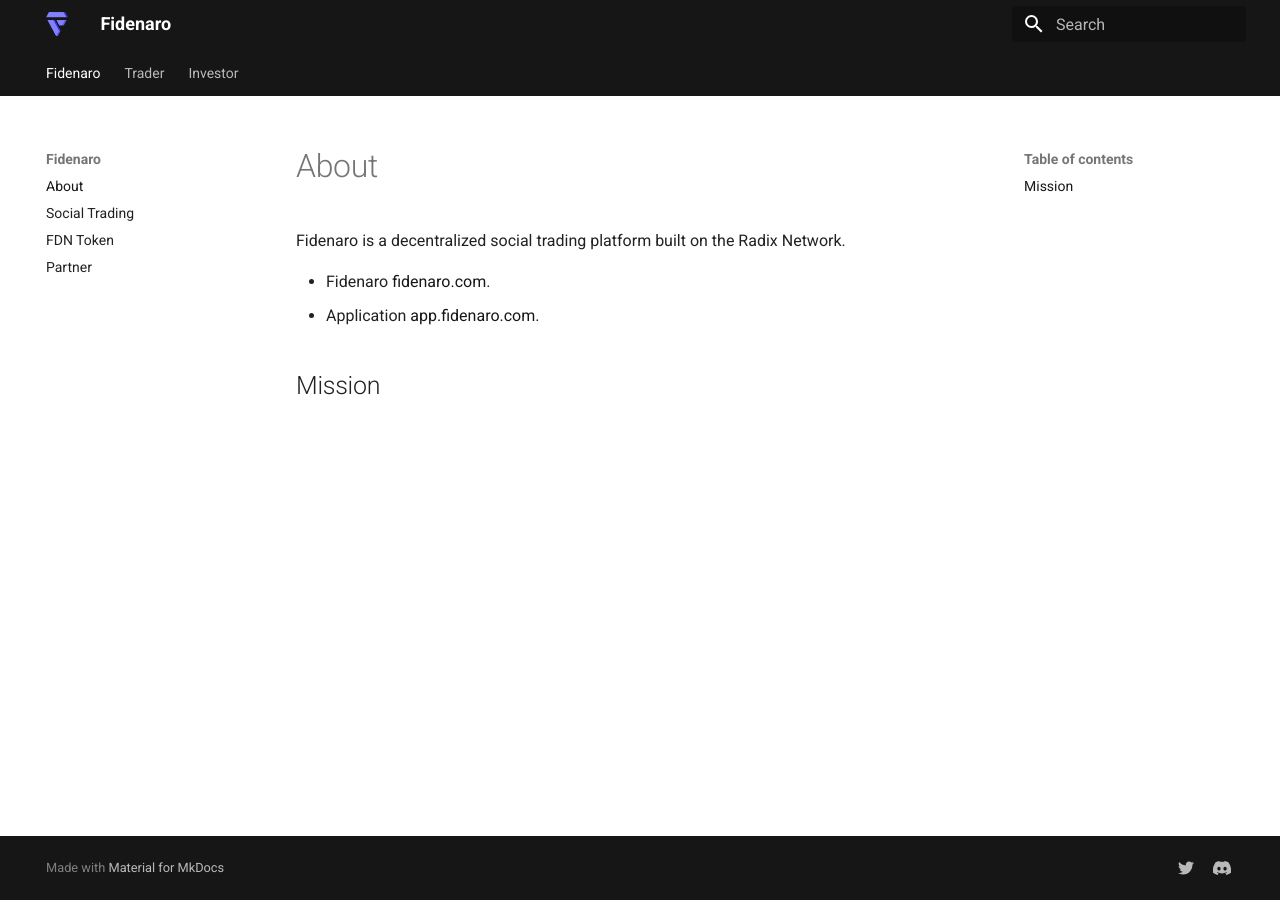
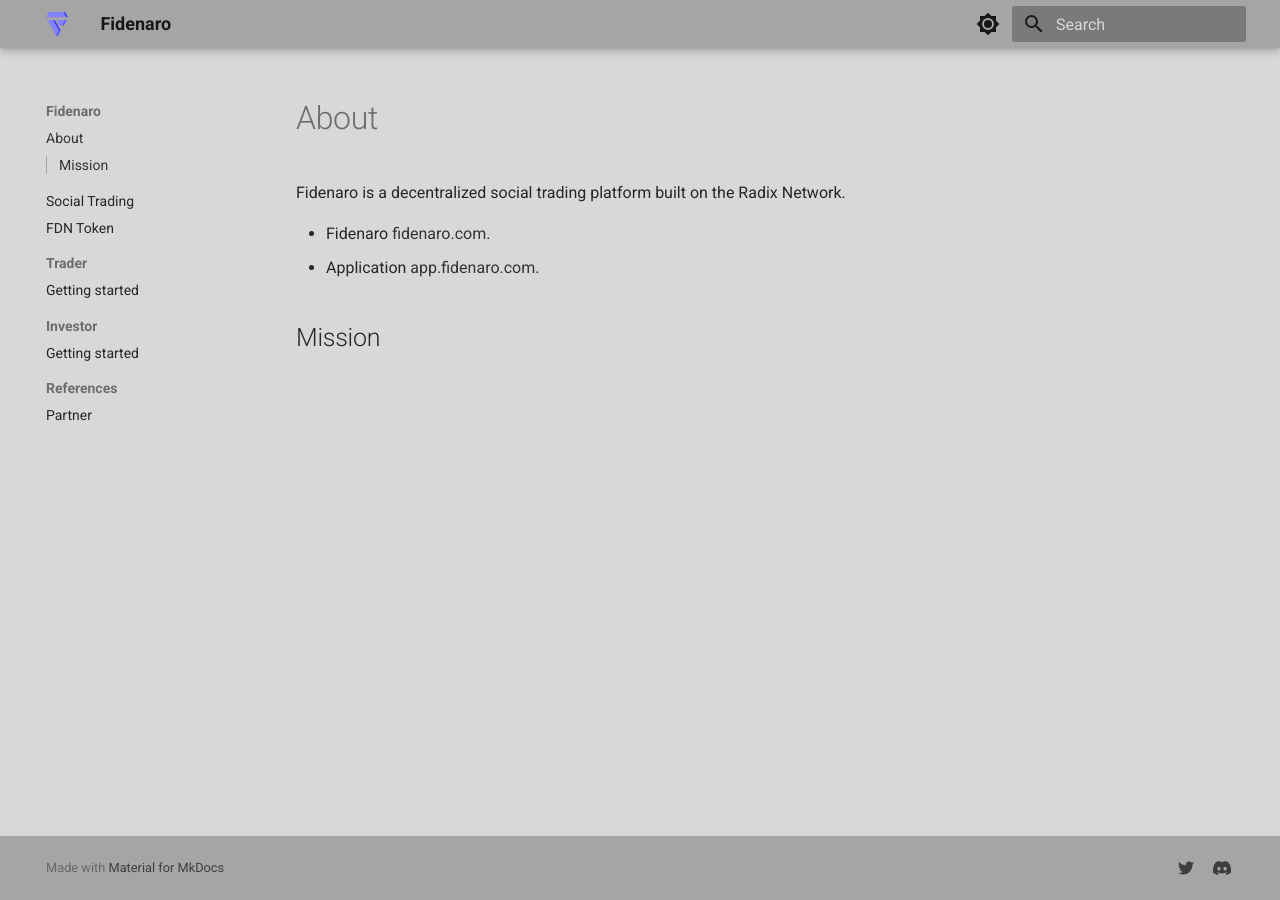
Before and after one commit to razi90/fidenaro-docs, an MkDocs documentation site: the page built from docs/index.md, in a window 1280 px wide. Built offline with MkDocs 1.6.1 and Material for MkDocs 9.7.7, drawn with Linux system fonts in a browser that asks for light colours.

Commit message:
Style change.

```diff
--- a/docs/stylesheets/extra.css
+++ b/docs/stylesheets/extra.css
@@ -1,5 +1,124 @@
+/* https://github.com/squidfunk/mkdocs-material/blob/master/src/assets/stylesheets/main/_colors.scss */
+
 :root {
-    --md-primary-fg-color: #161616;
-    --md-primary-fg-color--light: #F7FAFC;
+
+
+    /*
+    --md-default-bg-color: #19191E;
+    --md-default-bg-color--light: #19191E;
+    --md-default-bg-color--dark: #19191E;
+    */
+    --md-default-bg-color: #19191E;
+    --md-default-bg-color--light: #19191E;
+    --md-default-bg-color--dark: #19191E;
+
+    --md-default-fg-color: hsla(0, 0%, 100%, 0.87);
+    --md-default-fg-color--light: hsla(0, 0%, 100%, 0.54);
+    --md-default-fg-color--lighter: hsla(0, 0%, 100%, 0.32);
+    --md-default-fg-color--lightest: hsla(0, 0%, 100%, 0.07);
+    --md-default-bg-color: #161616;
+    --md-default-bg-color--light: #19191E;
+    --md-default-bg-color--lighter: #1C1B25;
+    --md-default-bg-color--lightest: #211F34;
+
+
+    /* Primary color shades */
+    --md-primary-fg-color: #19191E;
+    --md-primary-fg-color--light: #1C1B25;
     --md-primary-fg-color--dark: #161616;
+    --md-primary-bg-color: hsla(0, 0%, 100%, 1);
+    --md-primary-bg-color--light: hsla(0, 0%, 100%, 0.7);
+
+
+    /* Link style */
+    --md-text-link-color: #6B5EFF;
+    --md-typeset-a-color: hsla(0, 0%, 100%, 0.87);
+
+
+    /* Footer color shades */
+    --md-footer-fg-color: hsla(0, 0%, 100%, 1);
+    --md-footer-fg-color--light: hsla(0, 0%, 100%, 0.7);
+    --md-footer-fg-color--lighter: hsla(0, 0%, 100%, 0.45);
+    --md-footer-bg-color: #19191E;
+    --md-footer-bg-color--dark: #1C1B25;
+
 }
+
+/* Light mode */
+[data-md-color-scheme="default"] {
+
+
+
+
+    --md-default-fg-color: hsla(0, 0%, 5%, 0.87);
+    --md-default-fg-color--light: hsla(0, 0%, 7%, 0.54);
+    --md-default-fg-color--lighter: hsla(0, 0%, 12%, 0.32);
+    --md-default-fg-color--lightest: hsla(0, 0%, 17%, 0.07);
+
+    --md-default-bg-color: #d8d8d8;
+    --md-default-bg-color--light: #19191E;
+    --md-default-bg-color--light: #19191E;
+    --md-default-bg-color--lighter: #1C1B25;
+    --md-default-bg-color--lightest: #211F34;
+    --md-default-bg-color--dark: #19191E;
+
+
+    /* Primary color shades */
+    --md-primary-fg-color: #a5a5a5;
+    --md-primary-fg-color--light: #1C1B25;
+    --md-primary-fg-color--dark: #161616;
+    --md-primary-bg-color: rgb(24, 24, 24);
+    --md-primary-bg-color--light: hsla(0, 0%, 100%, 0.7);
+
+
+    /* Link style */
+    --md-text-link-color: #6B5EFF;
+    --md-typeset-a-color: hsla(0, 0%, 11%, 0.87);
+
+
+    /* Footer color shades */
+    --md-footer-fg-color: #6B5EFF;
+    --md-footer-fg-color--light: hsla(0, 0%, 7%, 0.7);
+    --md-footer-fg-color--lighter: hsla(0, 0%, 11%, 0.45);
+    --md-footer-bg-color: #19191E;
+    --md-footer-bg-color--dark: #a5a5a5;
+}
+
+/* Dark mode */
+[data-md-color-scheme="slate"] {
+
+    --md-default-bg-color: #19191E;
+    --md-default-bg-color--light: #19191E;
+    --md-default-bg-color--dark: #19191E;
+
+    --md-default-fg-color: hsla(0, 0%, 100%, 0.87);
+    --md-default-fg-color--light: hsla(0, 0%, 100%, 0.54);
+    --md-default-fg-color--lighter: hsla(0, 0%, 100%, 0.32);
+    --md-default-fg-color--lightest: hsla(0, 0%, 100%, 0.07);
+    --md-default-bg-color: #161616;
+    --md-default-bg-color--light: #19191E;
+    --md-default-bg-color--lighter: #1C1B25;
+    --md-default-bg-color--lightest: #211F34;
+
+
+    /* Primary color shades */
+    --md-primary-fg-color: #19191E;
+    --md-primary-fg-color--light: #1C1B25;
+    --md-primary-fg-color--dark: #161616;
+    --md-primary-bg-color: hsla(0, 0%, 100%, 1);
+    --md-primary-bg-color--light: hsla(0, 0%, 100%, 0.7);
+
+
+    /* Link style */
+    --md-text-link-color: #6B5EFF;
+    --md-typeset-a-color: hsla(0, 0%, 100%, 0.87);
+
+
+    /* Footer color shades */
+    --md-footer-fg-color: hsla(0, 0%, 100%, 1);
+    --md-footer-fg-color--light: hsla(0, 0%, 100%, 0.7);
+    --md-footer-fg-color--lighter: hsla(0, 0%, 100%, 0.45);
+    --md-footer-bg-color: #19191E;
+    --md-footer-bg-color--dark: #1C1B25;
+
+}
--- a/mkdocs.yml
+++ b/mkdocs.yml
@@ -4,16 +4,39 @@
   name: material
   logo: assets/logo3d.png
   favicon: assets/logo.png
+  font:
+    text: Roboto
+
+  palette:
+    - media: "(prefers-color-scheme: light)"
+      scheme: default
+      toggle:
+        icon: material/brightness-7
+        name: Switch to dark mode
+      #primary: blue grey
+      #accent: deep purple
+    - media: "(prefers-color-scheme: dark)"
+      scheme: slate
+      toggle:
+        icon: material/brightness-4
+        name: Switch to light mode
+      #primary: black
+
+  #palette:
+  #  scheme: background
 
   features:
     - navigation.instant
     - navigation.tracking
-    - navigation.tabs
+    #- navigation.tabs
     #- navigation.tabs.sticky
     - navigation.sections
     - navigation.expand
     - navigation.path
     - navigation.top
+    - toc.integrate
+    #- header.autohide
+    #- navigation.footer
 
 extra_css:
   - stylesheets/extra.css
@@ -25,6 +48,8 @@
       link: https://twitter.com/fidenaro/
     - icon: fontawesome/brands/discord
       link: https://discord.gg/47u4BwKG
+  #generator: false
+  #copyright: Fidenaro
 
 markdown_extensions:
   - admonition
@@ -33,12 +58,12 @@
 
 # Page tree
 nav:
-  - Fidenaro:
-      - About: index.md
-      - Social Trading: social-trading.md
-      - FDN Token: fdn-token.md
-      - Partner: partner.md
+  - About: index.md
+  - Social Trading: social-trading.md
+  - FDN Token: fdn-token.md
   - Trader:
       - Getting started: trader/getting-started.md
   - Investor:
       - Getting started: investor/getting-started.md
+  - References:
+      - Partner: partner.md
```
